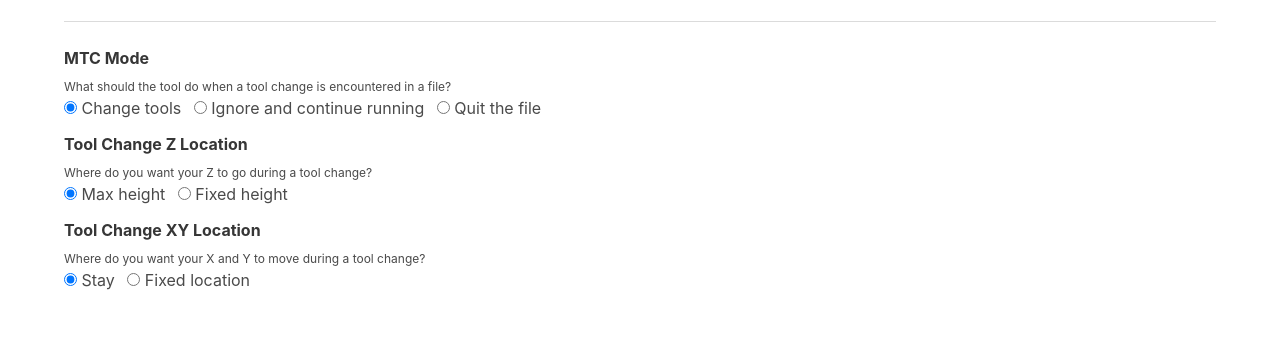
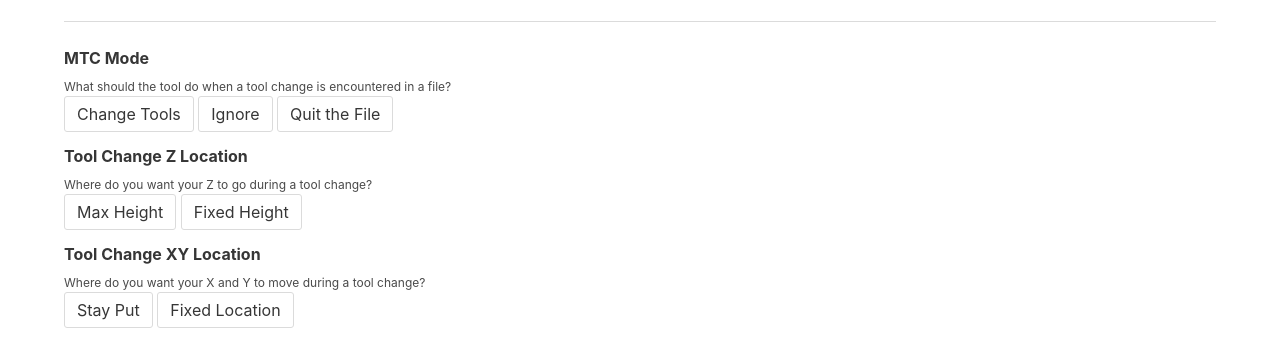
Before and after one commit to FabMo/fabmo-desktop-preferences-app, a website: page index.html in a window 1280 px wide. Both pictures are taken after a click on the link "Manual tool changes". Shown: the part 88-446 px from the top of the page. Drawn offline with Linux system fonts and the light colour scheme.

Commit message:
Interim work on regular buttons instead of radio buttons

```diff
--- a/index.html
+++ b/index.html
@@ -116,58 +116,32 @@
         <div class="field">
           <label class="label">MTC Mode</label>
           <p class="help">What should the tool do when a tool change is encountered in a file?</p>
-          <div class="control">
-            <label class="radio">
-              <input type="radio" name="mtc_mode" value="MTC" checked>
-              Change tools
-            </label>
-            <label class="radio">
-              <input type="radio" name="mtc_mode" value="IGNORE">
-              Ignore and continue running
-            </label>
-            <label class="radio">
-              <input type="radio" name="mtc_mode"  value="QUIT">
-              Quit the file
-            </label>
+            <a class="button select-button">Change Tools</a>
+            <a class="button select-button">Ignore</a>
+            <a class="button select-button">Quit the File</a>
+        </div>
+        <div class="field">
+          <div class="mtc_options">
+            <label class="label">Tool Change Z Location</label>
+            <p class="help">Where do you want your Z to go during a tool change?</p>
+            <a class="button">Max Height</a>
+            <a class="button">Fixed Height</a>
           </div>
         </div>
-        <div class="mtc_options">
-          <label class="label">Tool Change Z Location</label>
-          <p class="help">Where do you want your Z to go during a tool change?</p>
-          <div class="field">
-            <div class="control">
-              <label class="radio">
-                <input type="radio" name="mtc_z_mode" value="MAX" checked>
-                Max height
-              </label>
-              <label class="radio">
-                <input type="radio" name="mtc_z_mode"  value="FIXED">
-                Fixed height
-              </label>
-            </div>
-          </div>
+        <div class="field">
           <div class="z_options">
-            <div class="field">
                 <label class="label">Z coordinate</label>
                 <div class="control">
                   <input id="tool_change_z" class="input" type="text" placeholder="z coordinate">
                 </div>
                 <p class="help">Where in the Z coordinate the tool will move for tool change</p>
-            </div>
           </div>
+        <div>
           <div class="field">
             <label class="label">Tool Change XY Location</label>
             <p class="help">Where do you want your X and Y to move during a tool change?</p>
-            <div class="control">
-              <label class="radio">
-                <input type="radio" name="mtc_xy_mode" value="STATIC" checked>
-                Stay
-              </label>
-              <label class="radio">
-                <input type="radio" name="mtc_xy_mode"  value="FIXED">
-                Fixed location
-              </label>
-            </div>
+            <a class="button select-button">Stay Put</a>
+            <a class="button select-button">Fixed Location</a>
           </div>
           <div class="xy_options">
             <div class="field">
@@ -209,7 +183,5 @@
     <script type="text/javascript" src="lib/jquery.min.js"></script>
     <script type="text/javascript" src="lib/fabmo.js"></script>
     <script type="text/javascript" src="lib/main.js"></script>
-
-
   </body>
 </html>
--- a/lib/main.js
+++ b/lib/main.js
@@ -103,6 +103,11 @@ $('#set-offsets').click(function(){
   })
 });
 
+$('.select-button').click(function(e) {
+    e.preventDefault()
+    $(this).parent().find('a').removeClass('is-primary')
+    val = $(this).addClass('is-primary')
+});
 
 fabmo.on('status',function(status){
   console.log(status);
```
